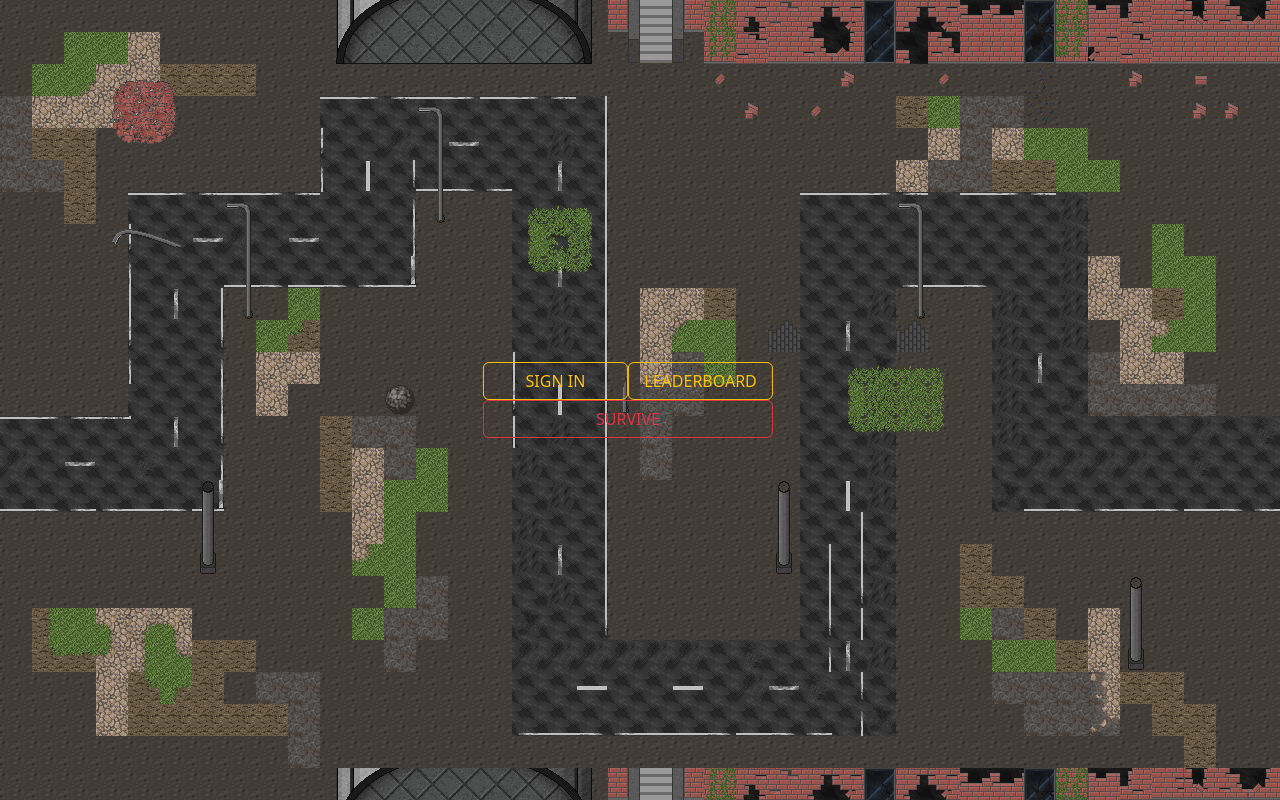
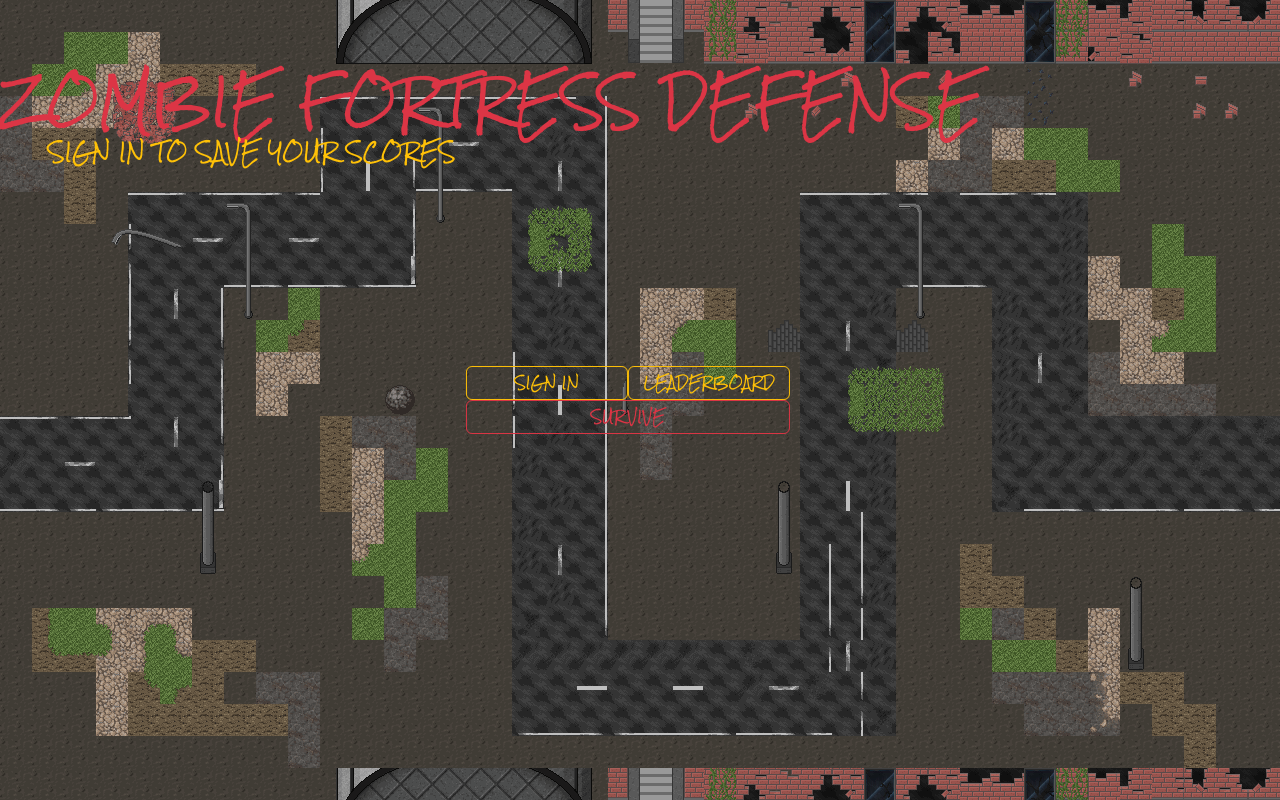
Before and after one commit to IzzyBrassell/Fortress-Defense, a website: page public/start.html in a window 1280 px wide. Drawn offline with nearby package versions, Linux system fonts and the light colour scheme.

Commit message:
start menu changes
Co-authored-by: Elmer Herrera <dcshoeco109790@yahoo.com>
Co-authored-by: WesleyAshfield1 <WesleyAshfield1@users.noreply.github.com>

```diff
--- a/public/assets/css/style.css
+++ b/public/assets/css/style.css
@@ -45,3 +45,17 @@
     margin-right: 8px;
     font-size: 40px;
 }
+
+.cus-font {
+    font-family: 'Rock Salt', cursive;
+    font-size: 50px;
+}
+.font-2 {
+    font-family: 'Rock Salt', cursive;
+    font-size: 20px;
+}
+
+.btn-font {
+    font-family: 'Rock Salt', cursive;
+    font-size: smaller;
+}
--- a/public/start.html
+++ b/public/start.html
@@ -4,6 +4,9 @@
     <meta charset="UTF-8">
     <meta http-equiv="X-UA-Compatible" content="IE=edge">
     <meta name="viewport" content="width=device-width, initial-scale=1.0">
+    <link rel="preconnect" href="https://fonts.googleapis.com">
+    <link rel="preconnect" href="https://fonts.gstatic.com" crossorigin>
+    <link href="https://fonts.googleapis.com/css2?family=Rock+Salt&display=swap" rel="stylesheet">
     <link href="https://cdn.jsdelivr.net/npm/bootstrap@5.3.0-alpha1/dist/css/bootstrap.min.css" rel="stylesheet" integrity="sha384-GLhlTQ8iRABdZLl6O3oVMWSktQOp6b7In1Zl3/Jr59b6EGGoI1aFkw7cmDA6j6gD" crossorigin="anonymous">
     <link rel="stylesheet" href="./assets/css/style.css">
     <title>Start Menu</title>
@@ -12,11 +15,15 @@
     <audio autoplay loop>
         <source src="sound/abandon_hope.mp3">
     </audio>
+    <header class="mt-5 pt-4">
+        <h1 class="text-danger cus-font">ZOMBIE FORTRESS DEFENSE</h1>
+        <h3 class="ms-5 text-warning font-2">SIGN IN TO SAVE YOUR SCORES</h3>
+    </header>
     <div class="position-absolute top-50 start-50 translate-middle">
         <div class="container row d-inline-flex">
-            <a href="/auth" class="btn btn-outline-warning col">SIGN IN</a>
-            <a href="/score" class="btn btn-outline-warning col">LEADERBOARD</a>
-            <a href="/game" class="btn btn-outline-danger col">SURVIVE</a>
+            <a href="/auth" class="btn btn-outline-warning col btn-font">SIGN IN</a>
+            <a href="/score" class="btn btn-outline-warning col btn-font">LEADERBOARD</a>
+            <a href="/game" class="btn btn-outline-danger col btn-font">SURVIVE</a>
         </div>
     </div>
 </body>
```
